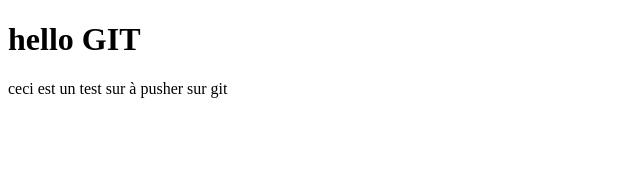
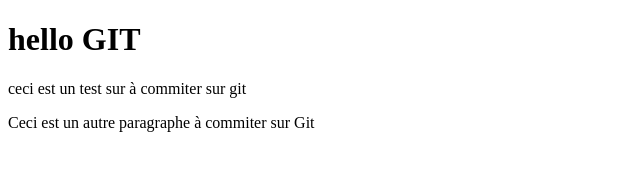
Before and after one commit to ThibaultRebuffet/testGit, a plain HTML site: page index.html in a window 1280 px wide. Shown: the whole page, without its empty margins (0-640 px from the left). Drawn offline with Linux system fonts and the light colour scheme.

Commit message:
un autre paragraphe...
rajout d'un paragraphe encore et encore

```diff
--- a/index.html
+++ b/index.html
@@ -7,7 +7,10 @@
 <body>
   <h1>hello GIT</h1>
     <p>
-       ceci est un test sur à pusher sur git
+       ceci est un test sur à commiter sur git
+    </p>
+    <p>
+      Ceci est un autre paragraphe à commiter sur Git
     </p>
 </body>
 </html>
```
